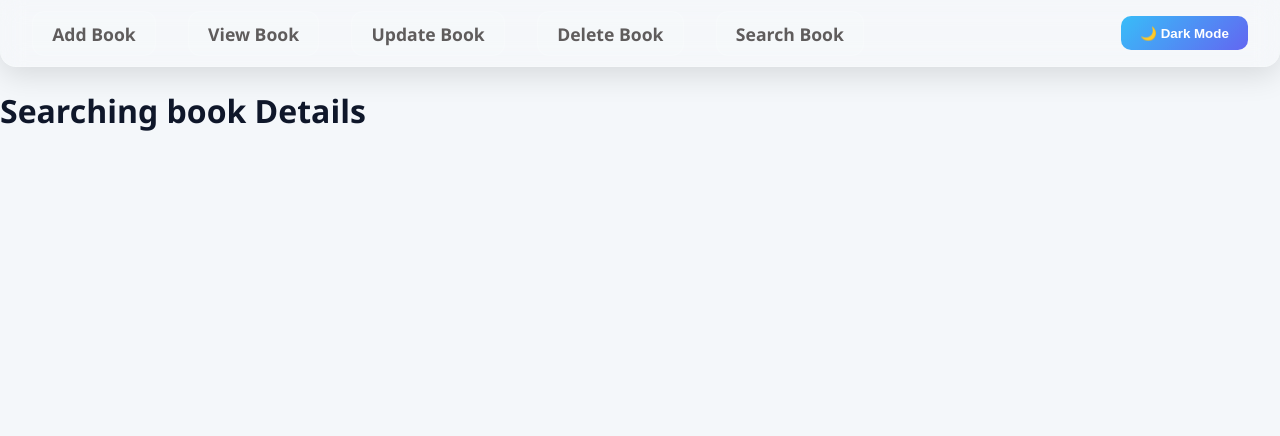
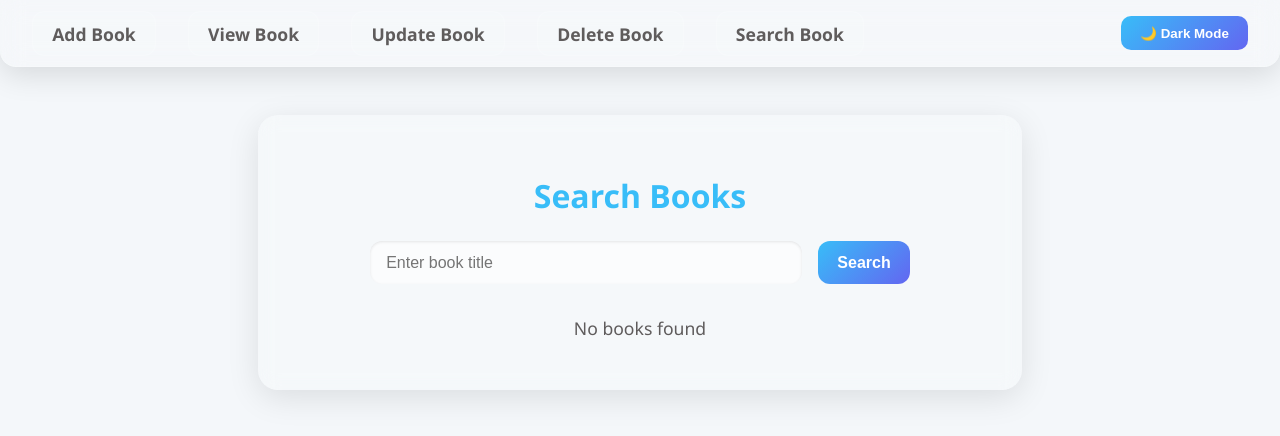
Before and after one commit to AugustiyaSharma/Book-App, a React (Vite) app in the folder frontend/: page /search in a window 1280 px wide. Shown: the top 436 px of the page. Built offline with nearby package versions, Linux system fonts and the light colour scheme.

Commit message:
final version

```diff
--- a/frontend/src/App.css
+++ b/frontend/src/App.css
@@ -33,6 +33,7 @@ body {
   transition: all 0.3s ease;
 }
 
+/* Navbar */
 nav {
   backdrop-filter: blur(12px);
   background: var(--nav-bg);
@@ -89,6 +90,7 @@ nav a:hover {
   background: var(--button-bg-hover);
 }
 
+/* Form */
 form {
   max-width: 600px;
   margin: 2rem auto;
@@ -135,15 +137,11 @@ form button:hover {
   background: var(--button-bg-hover);
   transform: scale(1.05);
 }
-.card-actions {
-  display: flex;
-  justify-content: space-between;
-  margin-top: 1rem;
-}
 
+/* Reusable Button Styles */
 .btn {
   padding: 0.4rem 1rem;
-  font-size: 0.9rem;
+  font-size: 0.85rem;
   border: none;
   border-radius: 8px;
   cursor: pointer;
@@ -167,6 +165,8 @@ form button:hover {
 .btn.delete:hover {
   background: linear-gradient(135deg, #dc2626, #b91c1c);
 }
+
+/* Books Grid */
 .books-container {
   display: grid;
   grid-template-columns: repeat(auto-fit, minmax(250px, 1fr));
@@ -222,29 +222,65 @@ form button:hover {
   margin-top: 1rem;
 }
 
-.btn {
-  padding: 0.4rem 1rem;
-  font-size: 0.85rem;
-  border: none;
-  border-radius: 8px;
-  cursor: pointer;
+/* DeleteBook Specific */
+.delete-book-container {
+  max-width: 700px;
+  margin: 3rem auto;
+  background: var(--form-bg);
+  border-radius: 20px;
+  padding: 2rem;
+  backdrop-filter: blur(10px);
+  box-shadow: 0 8px 32px rgba(0, 0, 0, 0.1);
+  color: var(--text-main);
   transition: all 0.3s ease;
 }
 
-.btn.update {
-  background: linear-gradient(135deg, #3b82f6, #06b6d4);
-  color: #fff;
+.delete-book-container h2 {
+  text-align: center;
+  margin-bottom: 1.5rem;
+  font-size: 2rem;
+  color: #38bdf8;
 }
 
-.btn.update:hover {
-  background: linear-gradient(135deg, #2563eb, #0891b2);
+.delete-book-container ul {
+  list-style: none;
+  padding: 0;
+  margin: 0;
 }
 
-.btn.delete {
-  background: linear-gradient(135deg, #f87171, #ef4444);
-  color: #fff;
+.delete-book-container li {
+  background: rgba(255, 255, 255, 0.05);
+  margin-bottom: 1rem;
+  padding: 1rem 1.5rem;
+  border-radius: 14px;
+  display: flex;
+  justify-content: space-between;
+  align-items: center;
+  color: var(--text-main);
+  transition: background 0.3s ease;
 }
 
-.btn.delete:hover {
-  background: linear-gradient(135deg, #dc2626, #b91c1c);
+.delete-book-container li:hover {
+  background: rgba(255, 255, 255, 0.1);
 }
+
+.delete-book-container .book-info {
+  display: flex;
+  flex-direction: column;
+  gap: 0.3rem;
+}
+
+.delete-book-container .book-info strong {
+  font-size: 1.1rem;
+}
+
+.delete-book-container .book-info span {
+  font-size: 0.95rem;
+  color: var(--nav-text);
+}
+
+.delete-book-container .no-books {
+  text-align: center;
+  font-style: italic;
+  color: var(--nav-text);
+}
--- a/frontend/src/components/Deletebook.jsx
+++ b/frontend/src/components/Deletebook.jsx
@@ -1,11 +1,60 @@
-import React from 'react'
+import React, { useEffect, useState } from 'react';
+import axios from 'axios';
 
-const Deletebook = () => {
+
+const DeleteBook = () => {
+  const [books, setBooks] = useState([]);
+
+  useEffect(() => {
+    fetchBooks();
+  }, []);
+
+  const fetchBooks = async () => {
+    try {
+      const res = await axios.get('http://localhost:9000/books');
+      setBooks(res.data);
+    } catch (error) {
+      console.error(error);
+      alert('Error fetching books');
+    }
+  };
+
+  const handleDelete = async (id) => {
+    const confirmDelete = confirm('Are you sure you want to delete this book?');
+    if (!confirmDelete) return;
+
+    try {
+      await axios.delete(`http://localhost:9000/books/${id}`);
+      alert('Book deleted successfully');
+      fetchBooks();
+    } catch (error) {
+      console.error(error);
+      alert('Error deleting book');
+    }
+  };
+
   return (
-    <div>
-        <h1>Delete book Details</h1>
+    <div className="delete-book-container">
+      <h2>📚 Delete Books</h2>
+      {books.length === 0 ? (
+        <p className="no-books">No books available</p>
+      ) : (
+        <ul className="book-list">
+          {books.map((book) => (
+            <li key={book._id} className="book-item">
+              <div className="book-info">
+                <strong>{book.title}</strong>
+                <span>by {book.author}</span>
+              </div>
+              <button className="btn delete" onClick={() => handleDelete(book._id)}>
+                Delete
+              </button>
+            </li>
+          ))}
+        </ul>
+      )}
     </div>
-  )
-}
+  );
+};
 
-export default Deletebook
+export default DeleteBook;
--- a/frontend/src/components/Searchbook.jsx
+++ b/frontend/src/components/Searchbook.jsx
@@ -1,11 +1,86 @@
-import React from 'react'
+import React, { useState } from 'react';
+import axios from 'axios';
 
-const Searchbook = () => {
+const SearchBook = () => {
+  const [query, setQuery] = useState('');
+  const [books, setBooks] = useState([]);
+
+  const handleSearch = async () => {
+    if (!query.trim()) {
+      alert('Please enter a title to search');
+      return;
+    }
+
+    try {
+      const res = await axios.get(`http://localhost:9000/search?title=${query}`);
+      setBooks(res.data);
+    } catch (error) {
+      console.error(error);
+      alert('Error while fetching books');
+    }
+  };
+
   return (
-    <div>
-        <h1>Searching book Details</h1>
+    <div className="delete-book-container">
+      <h2>Search Books</h2>
+
+      <div style={{ display: 'flex', gap: '1rem', marginBottom: '2rem', justifyContent: 'center' }}>
+        <input
+          type="text"
+          placeholder="Enter book title"
+          value={query}
+          onChange={(e) => setQuery(e.target.value)}
+          style={{
+            padding: '0.75rem 1rem',
+            fontSize: '1rem',
+            borderRadius: '12px',
+            border: 'none',
+            background: 'var(--input-bg)',
+            color: 'inherit',
+            boxShadow: 'inset 0 1px 3px rgba(0,0,0,0.1)',
+            outline: 'none',
+            flex: '1',
+            maxWidth: '400px',
+          }}
+        />
+
+        <button
+          onClick={handleSearch}
+          style={{
+            padding: '0.8rem 1.2rem',
+            fontSize: '1rem',
+            fontWeight: 'bold',
+            color: 'white',
+            background: 'var(--button-bg)',
+            border: 'none',
+            borderRadius: '12px',
+            cursor: 'pointer',
+            transition: 'all 0.3s ease-in-out',
+          }}
+          onMouseOver={(e) => (e.target.style.background = 'var(--button-bg-hover)')}
+          onMouseOut={(e) => (e.target.style.background = 'var(--button-bg)')}
+        >
+          Search
+        </button>
+      </div>
+
+      {books.length > 0 ? (
+        <div className="books-container">
+          {books.map((book) => (
+            <div key={book._id} className="book-card">
+              <img src={book.image} alt={book.title} />
+              <h3>{book.title}</h3>
+              <p>by {book.author}</p>
+            </div>
+          ))}
+        </div>
+      ) : (
+        <p style={{ textAlign: 'center', color: 'var(--nav-text)', fontSize: '1.1rem' }}>
+          No books found
+        </p>
+      )}
     </div>
-  )
-}
+  );
+};
 
-export default Searchbook
+export default SearchBook;
```
Also changed, not shown: 1 other file (tests, documents, lock files or other folders).
